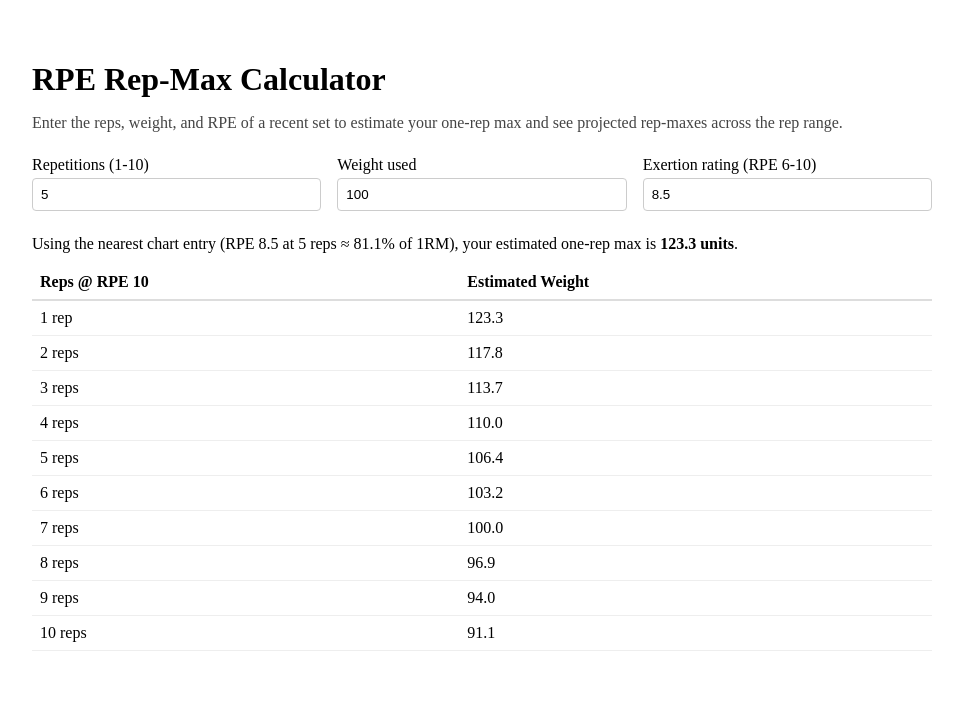
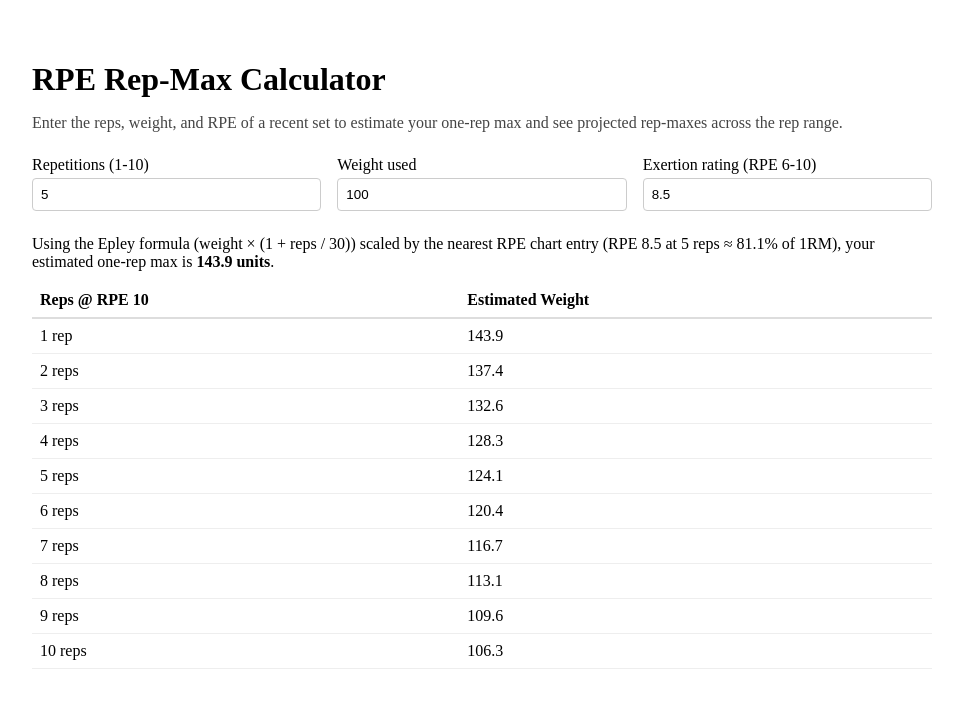
Before and after one commit to ipwnponies/personal-pwa, a Next.js app: page /fitness in a window 1280 px wide. Shown: the top 708 px of the page, without its empty margins (158-1121 px from the left). Built offline with nearby package versions, Linux system fonts and the light colour scheme.

Commit message:
Use Epley formula in RPE calculator

```diff
--- a/pages/fitness/index.jsx
+++ b/pages/fitness/index.jsx
@@ -147,7 +147,8 @@ export default function FitnessRpeCalculator() {
       return { error: 'No chart data for that repetition and RPE combination.' };
     }
 
-    const estimatedOneRm = weightNum / (percentAtInput / 100);
+    const baseEpleyOneRm = weightNum * (1 + repsInt / 30);
+    const estimatedOneRm = baseEpleyOneRm / (percentAtInput / 100);
     const repMaxes = Object.entries(rpeChart[10]).map(([repCount, percent]) => {
       return {
         repCount: Number(repCount),
@@ -221,9 +222,9 @@ export default function FitnessRpeCalculator() {
       ) : (
         <section>
           <p style={{ marginBottom: '0.75rem' }}>
-            Using the nearest chart entry (RPE {calculation.nearestRpe.toFixed(1)} at{' '}
-            {repetitions} reps ≈ {calculation.percentAtInput}% of 1RM), your estimated
-            one-rep max is{' '}
+            Using the Epley formula (weight × (1 + reps / 30)) scaled by the nearest RPE
+            chart entry (RPE {calculation.nearestRpe.toFixed(1)} at {repetitions} reps ≈{' '}
+            {calculation.percentAtInput}% of 1RM), your estimated one-rep max is{' '}
             <strong>{calculation.estimatedOneRm.toFixed(1)} units</strong>.
           </p>
 
```
